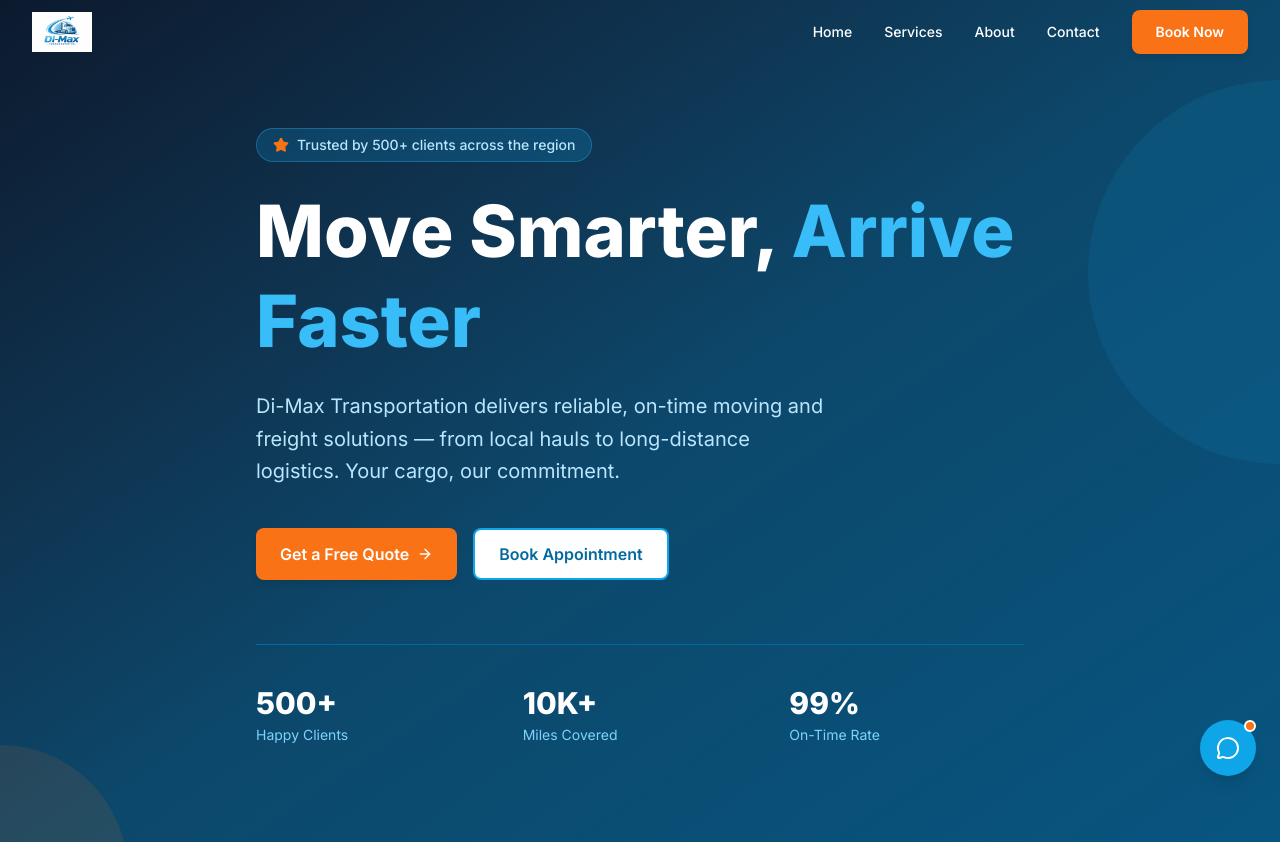
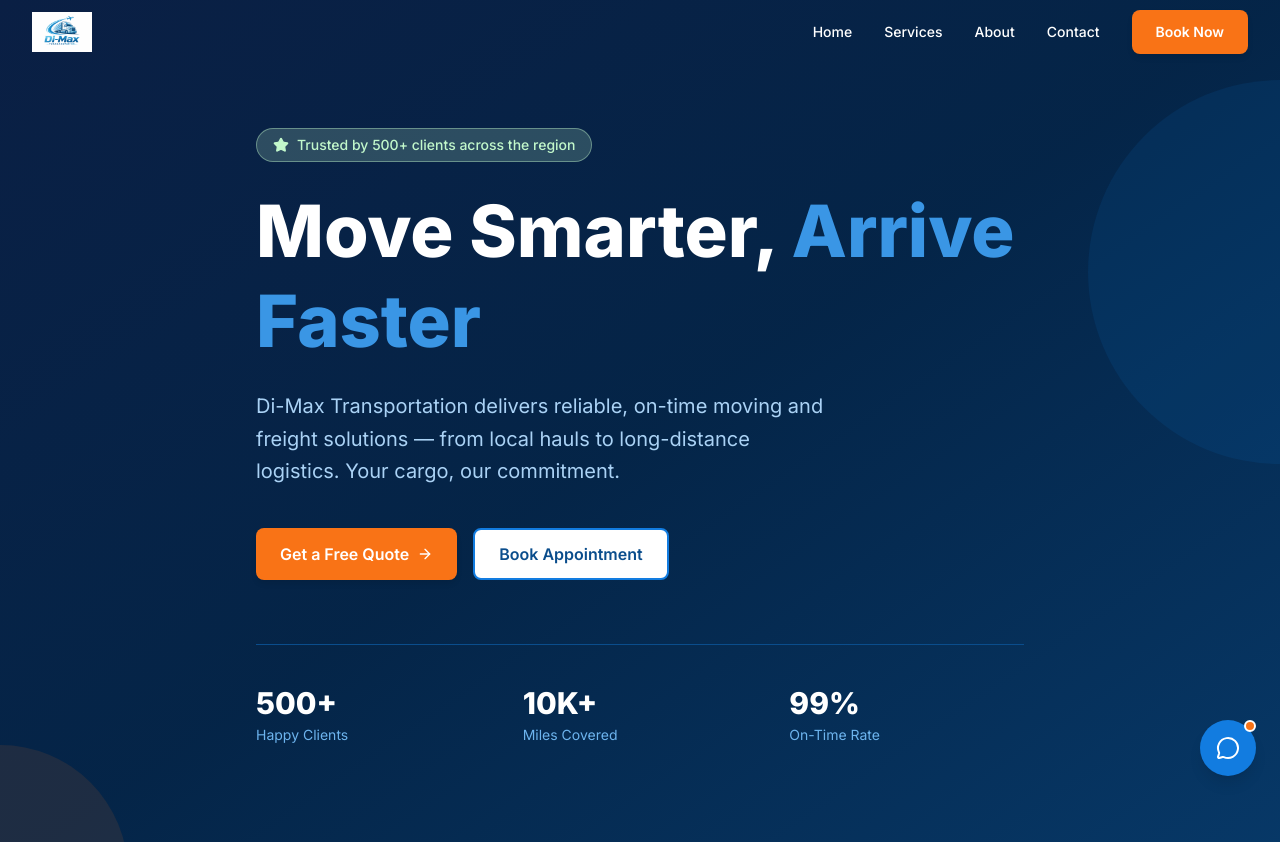
Before and after one commit to Louvelt/di_max_transportation, a Next.js app: page / in a window 1280 px wide. Shown: the top 842 px of the page. Built offline with nearby package versions, Linux system fonts and the light colour scheme.

Commit message:
feat: update color palette and email address
- Primary blue updated to #127CE0
- Added mint green #C2F8CB as second palette color
- Navy deepened to #0A1F44
- Mint used in hero badge and testimonials section
- Email updated to info@dimaxtransportation.com

```diff
--- a/src/app/globals.css
+++ b/src/app/globals.css
@@ -2,17 +2,23 @@
 @import "tailwindcss";
 
 @theme {
-  --color-primary-50: #f0f9ff;
-  --color-primary-100: #e0f2fe;
-  --color-primary-200: #bae6fd;
-  --color-primary-300: #7dd3fc;
-  --color-primary-400: #38bdf8;
-  --color-primary-500: #0ea5e9;
-  --color-primary-600: #0284c7;
-  --color-primary-700: #0369a1;
-  --color-primary-800: #075985;
-  --color-primary-900: #0c4a6e;
-  --color-navy: #0C1A2E;
+  --color-primary-50: #eef6fd;
+  --color-primary-100: #d5e9fa;
+  --color-primary-200: #aad2f5;
+  --color-primary-300: #6db4ee;
+  --color-primary-400: #3a96e5;
+  --color-primary-500: #127CE0;
+  --color-primary-600: #0e63b3;
+  --color-primary-700: #0a4d8c;
+  --color-primary-800: #073a6a;
+  --color-primary-900: #042548;
+  --color-mint-50: #f0fdf4;
+  --color-mint-100: #dcfce7;
+  --color-mint-200: #C2F8CB;
+  --color-mint-300: #86efac;
+  --color-mint-400: #4ade80;
+  --color-mint-500: #22c55e;
+  --color-navy: #0A1F44;
   --color-accent: #F97316;
   --font-sans: "Inter", sans-serif;
 }
@@ -83,13 +89,13 @@
 .react-datepicker__input-container input {
   width: 100%;
   padding: 0.625rem 0.75rem;
-  border: 1px solid #bae6fd;
+  border: 1px solid #aad2f5;
   border-radius: 0.5rem;
   font-size: 0.875rem;
   outline: none;
   background: white;
 }
 .react-datepicker__input-container input:focus {
-  border-color: #0ea5e9;
-  box-shadow: 0 0 0 3px rgba(14, 165, 233, 0.15);
+  border-color: #127CE0;
+  box-shadow: 0 0 0 3px rgba(18, 124, 224, 0.15);
 }
--- a/src/components/Contact.tsx
+++ b/src/components/Contact.tsx
@@ -4,7 +4,7 @@
 
 const contactInfo = [
   { icon: Phone, label: "Phone", value: "+1 (555) 123-4567", href: "tel:+15551234567" },
-  { icon: Mail, label: "Email", value: "info@dimaxtransport.com", href: "mailto:info@dimaxtransport.com" },
+  { icon: Mail, label: "Email", value: "info@dimaxtransportation.com", href: "mailto:info@dimaxtransportation.com" },
   { icon: MapPin, label: "Address", value: "123 Logistics Ave, Transport City, TC 00000", href: "#" },
 ];
 
--- a/src/components/Footer.tsx
+++ b/src/components/Footer.tsx
@@ -11,7 +11,7 @@
   { Icon: Share2, label: "Share", href: "#" },
   { Icon: MessageCircle, label: "Chat", href: "#" },
   { Icon: Phone, label: "Call", href: "tel:+15551234567" },
-  { Icon: Mail, label: "Email", href: "mailto:info@dimaxtransport.com" },
+  { Icon: Mail, label: "Email", href: "mailto:info@dimaxtransportation.com" },
 ];
 
 export default function Footer() {
--- a/src/components/Hero.tsx
+++ b/src/components/Hero.tsx
@@ -15,9 +15,9 @@
       <div className="relative max-w-7xl mx-auto px-4 sm:px-6 lg:px-8 py-32">
         <div className="max-w-3xl">
           {/* Badge */}
-          <div className="inline-flex items-center gap-2 bg-primary-500/20 border border-primary-400/30 rounded-full px-4 py-1.5 mb-6">
-            <Star className="w-4 h-4 text-accent fill-accent" />
-            <span className="text-primary-200 text-sm font-medium">
+          <div className="inline-flex items-center gap-2 bg-mint-200/20 border border-mint-200/40 rounded-full px-4 py-1.5 mb-6">
+            <Star className="w-4 h-4 text-mint-200 fill-mint-200" />
+            <span className="text-mint-200 text-sm font-medium">
               Trusted by 500+ clients across the region
             </span>
           </div>
--- a/src/components/Testimonials.tsx
+++ b/src/components/Testimonials.tsx
@@ -26,7 +26,7 @@
 
 export default function Testimonials() {
   return (
-    <section className="py-24 bg-white">
+    <section className="py-24 bg-mint-200/30">
       <div className="max-w-7xl mx-auto px-4 sm:px-6 lg:px-8">
         <div className="text-center mb-16">
           <p className="section-subtitle">Client Stories</p>
```
